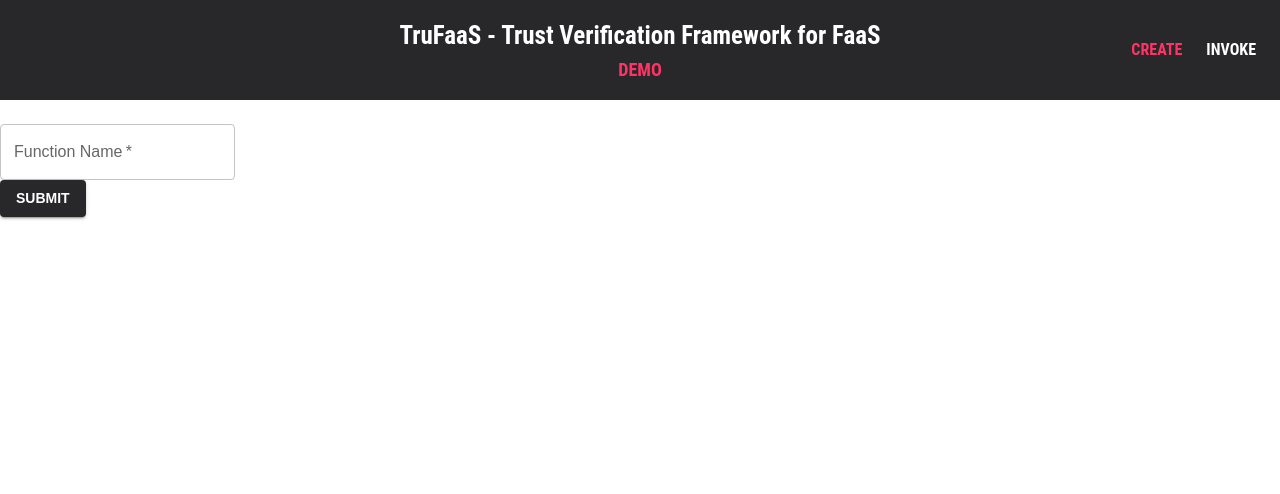
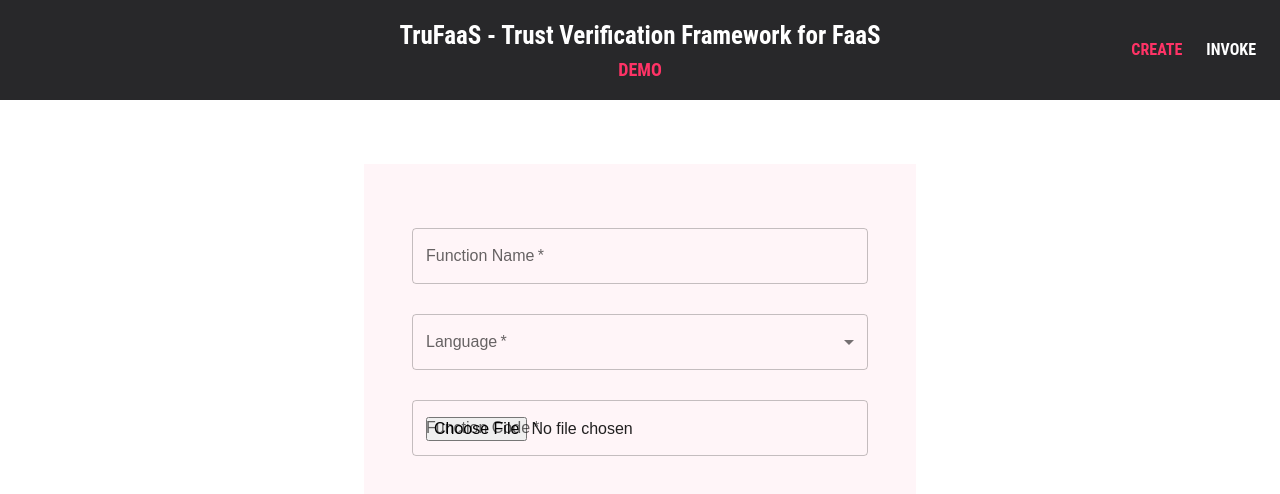
Before and after one commit to TruFaaS/TruFaaS-Demo-App, a React (Vite) app: page /create in a window 1280 px wide. Shown: the top 494 px of the page. Built offline with nearby package versions, Linux system fonts and the light colour scheme.

Commit message:
creation form fields added

```diff
--- /dev/null
+++ b/src/components/FormBox.jsx
@@ -0,0 +1,37 @@
+import { Box, Container } from "@mui/material";
+import Paper from "./Paper";
+import PropTypes from "prop-types";
+
+function FormBox(props) {
+  const { children } = props;
+
+  return (
+    <Box
+      sx={{
+        display: "flex",
+        backgroundRepeat: "no-repeat",
+      }}
+    >
+      <Container maxWidth="sm">
+        <Box sx={{ mt: 8, mb: 12 }}>
+          <Paper
+            background="light"
+            sx={{
+              py: { xs: 4, md: 8 },
+              px: { xs: 3, md: 6 },
+              background: "#fff5f8",
+            }}
+          >
+            {children}
+          </Paper>
+        </Box>
+      </Container>
+    </Box>
+  );
+}
+
+FormBox.propTypes = {
+  children: PropTypes.node,
+};
+
+export default FormBox;
--- /dev/null
+++ b/src/components/FormValidationMsg.jsx
@@ -0,0 +1,16 @@
+import { Typography } from "@mui/material";
+import PropTypes from "prop-types";
+
+function FormValidationMsg({ msg }) {
+  return (
+    <Typography variant="body2" color="error.main">
+      {msg}
+    </Typography>
+  );
+}
+
+FormValidationMsg.propTypes = {
+  msg: PropTypes.string.isRequired,
+};
+
+export default FormValidationMsg;
--- /dev/null
+++ b/src/components/Paper.jsx
@@ -0,0 +1,36 @@
+import PropTypes from "prop-types";
+import MuiPaper from "@mui/material/Paper";
+import { styled } from "@mui/material/styles";
+
+const PaperRoot = styled(MuiPaper, {
+  shouldForwardProp: (prop) => prop !== "background" && prop !== "padding",
+})(({ theme, background, padding }) => ({
+  backgroundColor: theme.palette.secondary[background],
+  ...(padding && {
+    padding: theme.spacing(1),
+  }),
+}));
+
+function Paper(props) {
+  const { background, className, padding = false, ...other } = props;
+
+  return (
+    <PaperRoot
+      square
+      elevation={0}
+      background={background}
+      padding={padding}
+      className={className}
+      {...other}
+    />
+  );
+}
+
+Paper.propTypes = {
+  background: PropTypes.oneOf(["dark", "light", "main"]).isRequired,
+  classes: PropTypes.object,
+  className: PropTypes.string,
+  padding: PropTypes.bool,
+};
+
+export default Paper;
--- a/src/pages/Create.jsx
+++ b/src/pages/Create.jsx
@@ -1,9 +1,25 @@
 import { useForm } from "react-hook-form";
 import AppBar from "../components/AppBar";
 import { CREATE_OPTION } from "../constants";
-import { Button, TextField } from "@mui/material";
+import {
+  Button,
+  FormControl,
+  InputLabel,
+  MenuItem,
+  Select,
+  TextField,
+} from "@mui/material";
+import FormBox from "../components/FormBox";
+import FormValidationMsg from "../components/FormValidationMsg";
+import { useState } from "react";
 
 function Create() {
+  const [lang, setLang] = useState("");
+
+  const handleChange = (event) => {
+    setLang(event.target.value);
+  };
+
   const {
     register,
     handleSubmit,
@@ -17,7 +33,8 @@ function Create() {
   return (
     <>
       <AppBar page={CREATE_OPTION} />
-      <br />
+      <FormBox>
+        <form onSubmit={handleSubmit(onSubmit)}>
           <TextField
             name="fn_name"
             label="Function Name"
@@ -28,14 +45,45 @@ function Create() {
             variant="outlined"
             color="secondary"
             required
+            fullWidth
           />
-      {errors.name && <div>{errors.name.message}</div>}
+          {errors.name && <FormValidationMsg msg={errors.name.message} />}
 
-      <form onSubmit={handleSubmit(onSubmit)}>
-        <Button type="submit" variant="contained" color="primary">
+          <FormControl required fullWidth sx={{ mt: "30px" }} color="secondary">
+            <InputLabel id="select-lang-label">Language</InputLabel>
+            <Select
+              labelId="select-lang-label"
+              id="lang-value"
+              value={lang}
+              label="Language *"
+              onChange={handleChange}
+              fullWidth
+            >
+              <MenuItem value={"python"}>Python</MenuItem>
+              <MenuItem value={"node"}>JavaScript</MenuItem>
+            </Select>
+          </FormControl>
+          {/* get file upload working */}
+          <TextField
+            sx={{ mt: "30px" }}
+            name="code"
+            label="Function Code"
+            {...register("code", {
+              required: "This field is required",
+            })}
+            placeholder="Enter your name"
+            variant="outlined"
+            color="secondary"
+            required
+            fullWidth
+            type="file"
+          />
+
+          {/* <Button type="submit" variant="contained" color="primary">
             Submit
-        </Button>
+          </Button> */}
         </form>
+      </FormBox>
     </>
   );
 }
```
Lines whose indentation alone changed are shown as unchanged.
